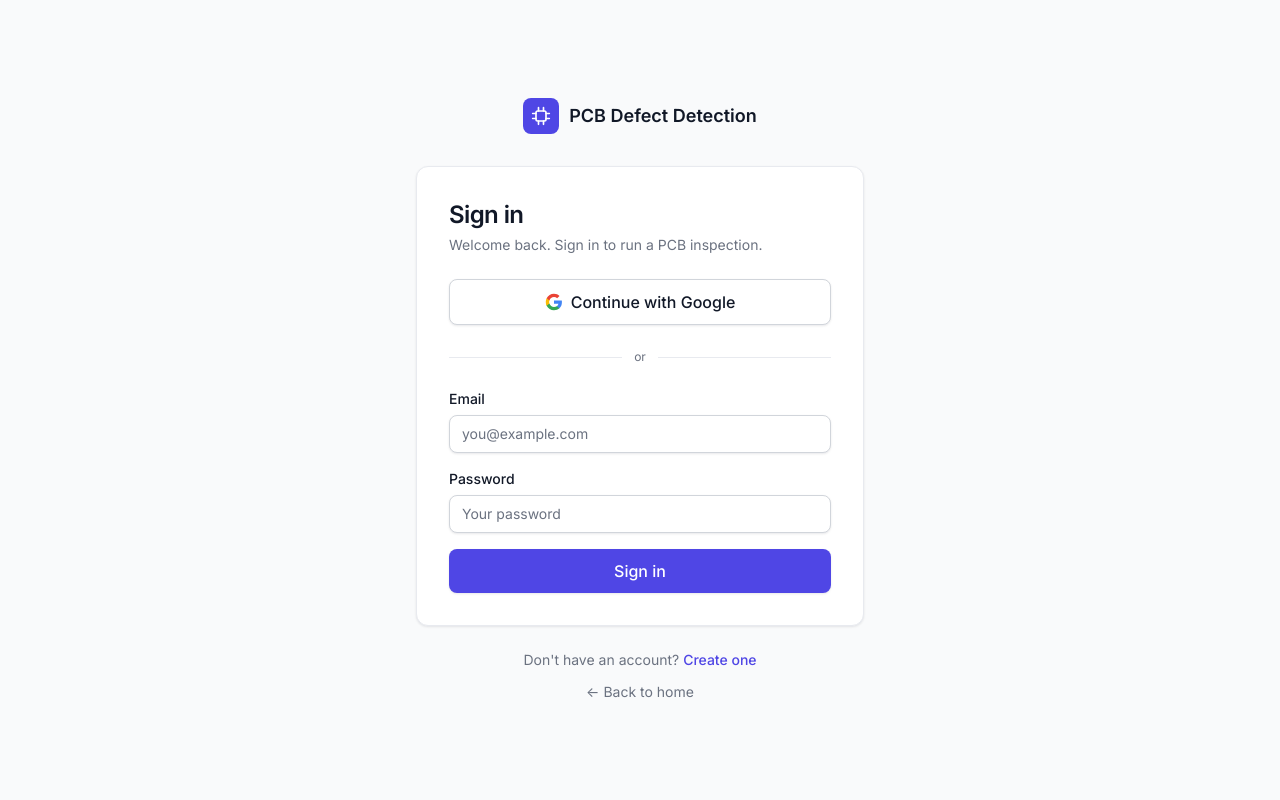
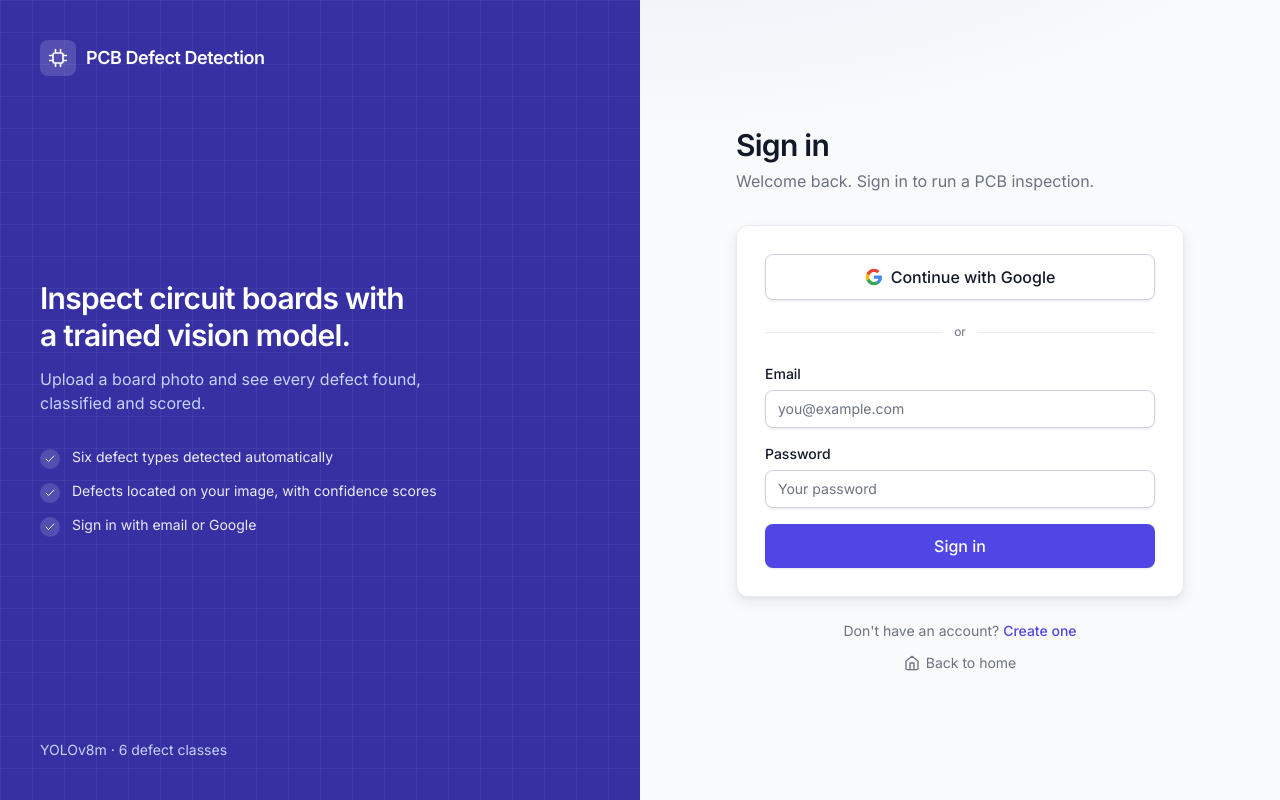
Before and after one commit to shiwank05/PCB_Defect_Detection, a React (Vite) app: page /login in a window 1280 px wide. Built offline with nearby package versions, Linux system fonts and the light colour scheme; no server answers.

Commit message:
Polish login and register with split layout

```diff
--- a/src/components/AuthLayout.jsx
+++ b/src/components/AuthLayout.jsx
@@ -1,34 +1,84 @@
 import { Link } from "react-router-dom";
-import { Button, Card } from "./ui";
+import Logo from "./Logo";
+import { Button, Icon } from "./ui";
 
-/** Centered card shell shared by the Login and Register pages. */
+const BENEFITS = [
+  "Six defect types detected automatically",
+  "Defects located on your image, with confidence scores",
+  "Sign in with email or Google",
+];
+
+/** Branded side panel — hidden on mobile. */
+function BrandPanel() {
+  return (
+    <aside
+      className="relative hidden flex-col justify-between overflow-hidden bg-primary-strong p-10 text-white lg:flex"
+      style={{
+        backgroundImage:
+          "linear-gradient(rgb(255 255 255 / 0.05) 1px, transparent 1px), linear-gradient(90deg, rgb(255 255 255 / 0.05) 1px, transparent 1px)",
+        backgroundSize: "32px 32px",
+      }}
+    >
+      <Link to="/" className="flex items-center gap-2.5 rounded-lg">
+        <span className="flex h-9 w-9 items-center justify-center rounded-lg bg-white/15">
+          <Icon name="chip" className="h-5 w-5" />
+        </span>
+        <span className="text-lg font-semibold tracking-tight">PCB Defect Detection</span>
+      </Link>
+
+      <div>
+        <h2 className="max-w-sm text-3xl font-semibold leading-tight tracking-tight text-white">
+          Inspect circuit boards with a trained vision model.
+        </h2>
+        <p className="mt-3 max-w-sm text-primary-200">
+          Upload a board photo and see every defect found, classified and scored.
+        </p>
+        <ul className="mt-8 space-y-3">
+          {BENEFITS.map(b => (
+            <li key={b} className="flex items-start gap-3 text-sm text-white/90">
+              <span className="mt-0.5 flex h-5 w-5 flex-none items-center justify-center rounded-full bg-white/15">
+                <Icon name="check" className="h-3 w-3" />
+              </span>
+              {b}
+            </li>
+          ))}
+        </ul>
+      </div>
+
+      <p className="text-sm text-primary-200">YOLOv8m · 6 defect classes</p>
+    </aside>
+  );
+}
+
+/** Split layout shared by the Login and Register pages. */
 export default function AuthLayout({ title, subtitle, children, footer }) {
   return (
-    <div className="flex min-h-screen flex-col items-center justify-center bg-page px-4 py-10">
-      <Link to="/" className="mb-8 flex items-center gap-2.5 rounded-lg">
-        <span className="flex h-9 w-9 items-center justify-center rounded-lg bg-primary text-white">
-          <svg width="20" height="20" viewBox="0 0 24 24" fill="none" stroke="currentColor" strokeWidth="2" strokeLinecap="round" strokeLinejoin="round" aria-hidden="true">
-            <rect x="6" y="6" width="12" height="12" rx="2" />
-            <path d="M9 2v4M15 2v4M9 18v4M15 18v4M2 9h4M2 15h4M18 9h4M18 15h4" />
-          </svg>
-        </span>
-        <span className="text-lg font-semibold text-ink">PCB Defect Detection</span>
-      </Link>
+    <div className="grid min-h-screen lg:grid-cols-2">
+      <BrandPanel />
 
-      <Card className="w-full max-w-md p-6 sm:p-8">
-        <h1 className="text-2xl font-semibold tracking-tight text-ink">{title}</h1>
-        {subtitle && <p className="mt-1 text-sm text-muted">{subtitle}</p>}
-        <div className="mt-6">{children}</div>
-      </Card>
+      <div className="flex flex-col items-center justify-center px-4 py-10">
+        <div className="mb-8 lg:hidden">
+          <Logo size="lg" />
+        </div>
 
-      {footer && <p className="mt-6 text-sm text-muted">{footer}</p>}
+        <div className="animate-enter w-full max-w-md">
+          <h1 className="text-2xl font-semibold tracking-tight text-ink sm:text-3xl">{title}</h1>
+          {subtitle && <p className="mt-1.5 text-sm text-muted sm:text-base">{subtitle}</p>}
+          <div className="mt-8 rounded-xl border border-line bg-surface p-6 shadow-raise sm:p-7">
+            {children}
+          </div>
+        </div>
 
-      <Link
-        to="/"
-        className="mt-3 rounded text-sm text-muted transition-colors duration-150 hover:text-ink"
-      >
-        ← Back to home
-      </Link>
+        {footer && <p className="mt-6 text-sm text-muted">{footer}</p>}
+
+        <Link
+          to="/"
+          className="mt-3 inline-flex items-center gap-1.5 rounded text-sm text-muted transition-colors duration-150 hover:text-ink"
+        >
+          <Icon name="home" className="h-4 w-4" />
+          Back to home
+        </Link>
+      </div>
     </div>
   );
 }
--- a/src/pages/Register.jsx
+++ b/src/pages/Register.jsx
@@ -122,7 +122,7 @@ export default function Register() {
                 {[1, 2, 3].map(i => (
                   <span
                     key={i}
-                    className={`h-1.5 flex-1 rounded-full transition-colors duration-150 ${
+                    className={`h-1.5 flex-1 rounded-full transition-colors duration-300 ${
                       i <= strength ? strengthBar[strength] : "bg-line"
                     }`}
                   />
```
